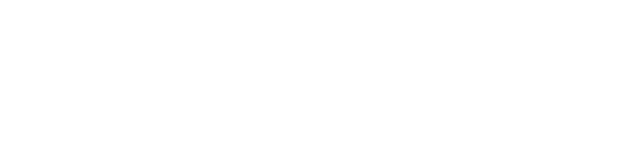
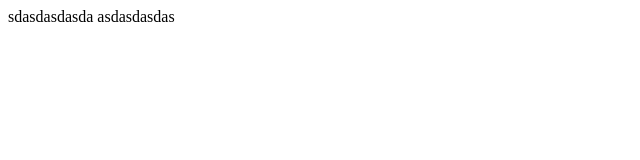
Before and after one commit to gen1nh/projeto-android, a plain HTML site: page teste.html in a window 1280 px wide. Shown: the whole page, without its empty margins (0-640 px from the left). Drawn offline with Linux system fonts and the light colour scheme.

Commit message:
Mensagem do que você mudou

```diff
--- a/teste.html
+++ b/teste.html
@@ -6,6 +6,7 @@
     <title>Document</title>
 </head>
 <body>
-
+sdasdasdasda
+asdasdasdas
 </body>
 </html>
```
